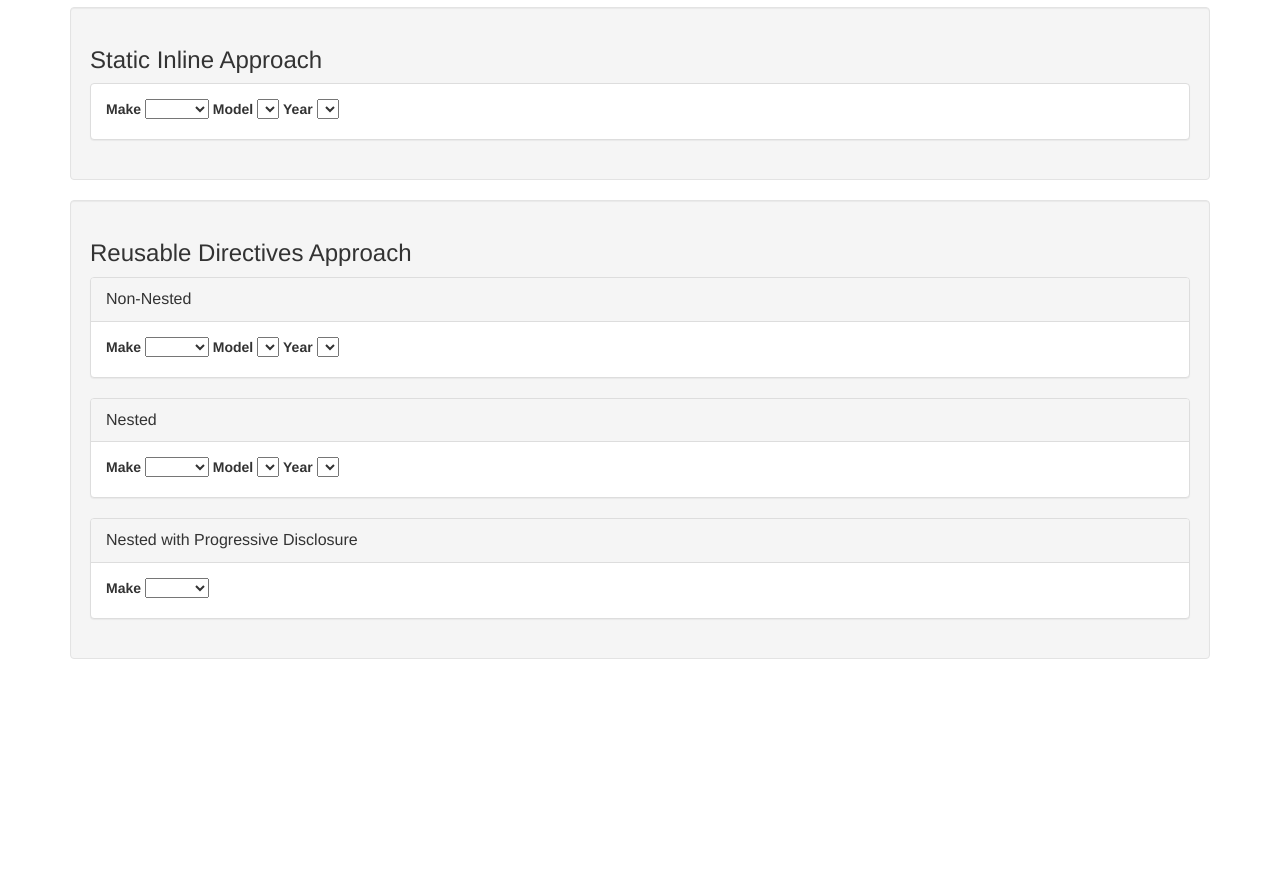
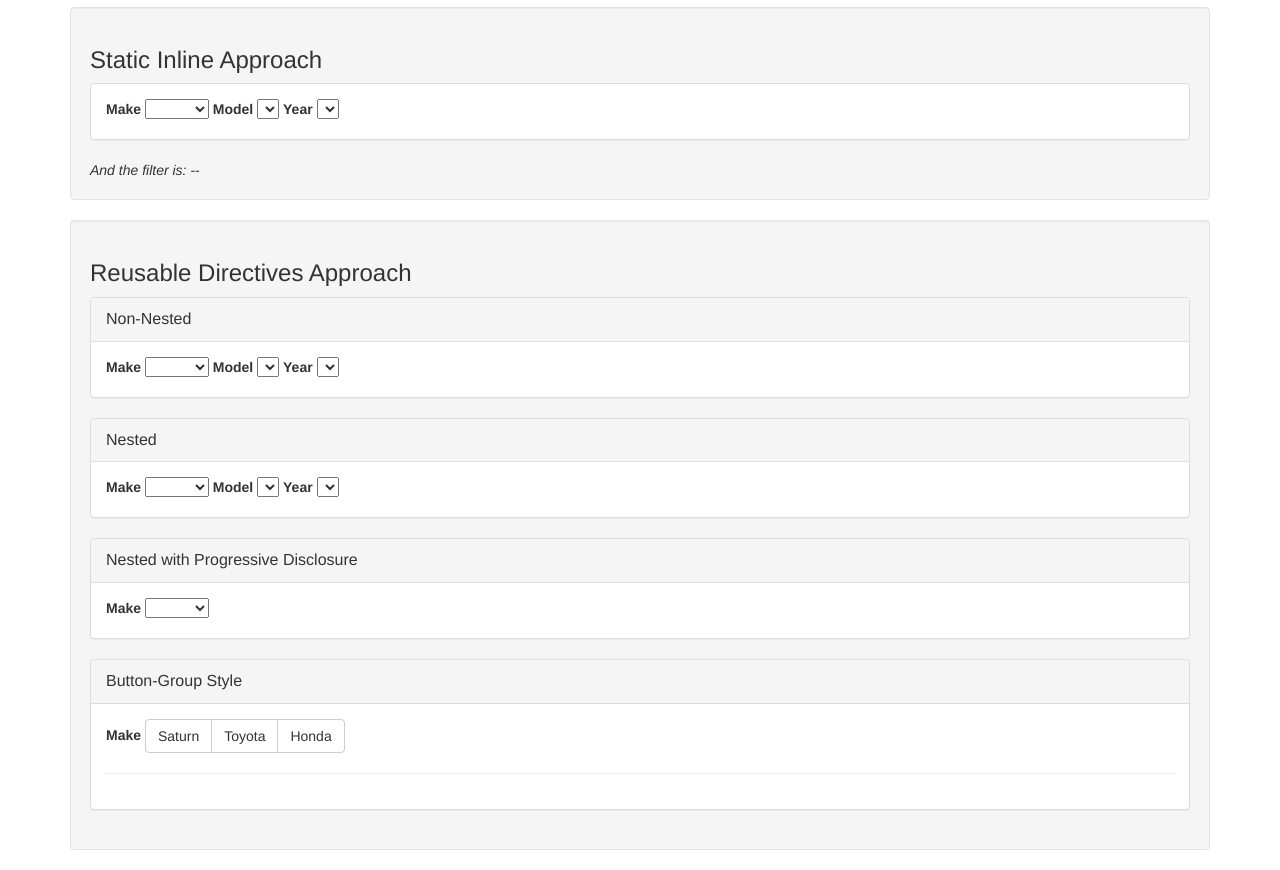
Before and after one commit to pm-roy-selig/dependent-picker, a website: page index.html in a window 1280 px wide. Shown: the part 56-926 px from the top of the page. Before the commit the page ends 800 px from the top, so only its background shows below. Drawn offline with nearby package versions, Linux system fonts and the light colour scheme.

Commit message:
enables button group selection (buggy)

```diff
--- a/app/app.js
+++ b/app/app.js
@@ -77,11 +77,11 @@
                     .then( function ( result ) {
 
                         //for convenience we apply the filter here, though it would really be handled server-side
-                       result.forEach(function( m ){
+                        result.forEach( function ( m ) {
                             if ( m.name === $scope.carMake ) {
                                 $scope.models = m.models;
                             }
-                        });
+                        } );
                     } );
             }
 
@@ -111,6 +111,12 @@
                     onpick: "&",
                     type: "@",
                     progressive: "@"
+                },
+                link: function ( scope ) {
+                    scope.select = function ( value ) {
+                        scope.model = value;
+                        scope.onpick();
+                    }
                 }
 
             };
--- a/app/picker.tpl.html
+++ b/app/picker.tpl.html
@@ -1,7 +1,29 @@
+<!--don't want to use ng-show to manage which picker type is shown,
+but...ng-if prevents model and options from binding correctly; needs research-->
+
+
+
 <label>{{label}}</label>
-<select ng-model="model"
-        ng-change="onpick()">
+
+<div ng-show="type==='button-group'"
+     class="btn-group"
+     role="group" aria-label="...">
+    <button type="button" class="btn btn-default"
+            ng-class="{active:model===option.name}"
+            ng-repeat="option in options"
+            ng-click="select( option.name )">{{option.name}}
+    </button>
+</div>
+
+<hr ng-show="type==='button-group'">
+
+
+<select ng-show="!type||type==='select'"
+        ng-model="model"
+        ng-change="">
     <option ng-repeat="option in options"
-            value="{{option.value||option.name}}">{{option.name}}</option>
+            value="{{option.value||option.name}}">{{option.name}}
+    </option>
 </select>
+
 <span ng-if="progressive && model.length>0 || progressive===false || !progressive" ng-transclude></span>
--- a/index.html
+++ b/index.html
@@ -28,18 +28,25 @@
 
                 <label>Model</label>
                 <select ng-model="carModel"
-                        ng-options="item for item in models"
+                        ng-options="item.name as item.name for item in models"
                         ng-disabled="models.length==0"
                         ng-change="updateYears()"></select>
 
                 <label>Year</label>
                 <select ng-model="carYear"
-                        ng-options="item for item in years"
+                        ng-options="item.name as item.name for item in years"
                         ng-disabled="years.length==0"></select>
+
+
+
+
+
 
             </div>
         </div>
 
+
+        <i>And the filter is:</i>  {{carMake+"-"+carModel+"-"+carYear}}
 
 
     </div>
@@ -71,7 +78,7 @@
             <div class="panel-body">
                 <picker label="Make" options="makes" model="carMake" onpick="updateModels()">
                     <picker label="Model" options="models" model="carModel" onpick="updateYears()">
-                        <picker label="Year" options="years" model="carYear" onpick="performSearch()"></picker>
+                        <picker label="Year" options="years" model="carYear" onpick="performCarSearch()"></picker>
                     </picker>
                 </picker>
             </div>
@@ -84,12 +91,25 @@
             <div class="panel-body">
                 <picker label="Make" options="makes" model="carMake" onpick="updateModels()" progressive="true">
                     <picker label="Model" options="models" model="carModel" onpick="updateYears()" progressive="true">
-                        <picker label="Year" options="years" model="carYear" onpick="performSearch()"></picker>
+                        <picker label="Year" options="years" model="carYear" onpick="performCarSearch()"></picker>
                     </picker>
                 </picker>
             </div>
         </div>
 
+
+        <div class="panel panel-default">
+            <div class="panel-heading">
+                <div class="panel-title">Button-Group Style</div>
+            </div>
+            <div class="panel-body">
+                <picker label="Make" options="makes" model="carMake" onpick="updateModels()" progressive="true" type="button-group">
+                    <picker label="Model" options="models" model="carModel" onpick="updateYears()" progressive="true" type="button-group">
+                        <picker label="Year" options="years" model="carYear" onpick="performCarSearch()" type="button-group"></picker>
+                    </picker>
+                </picker>
+            </div>
+        </div>
 
 
 
```
